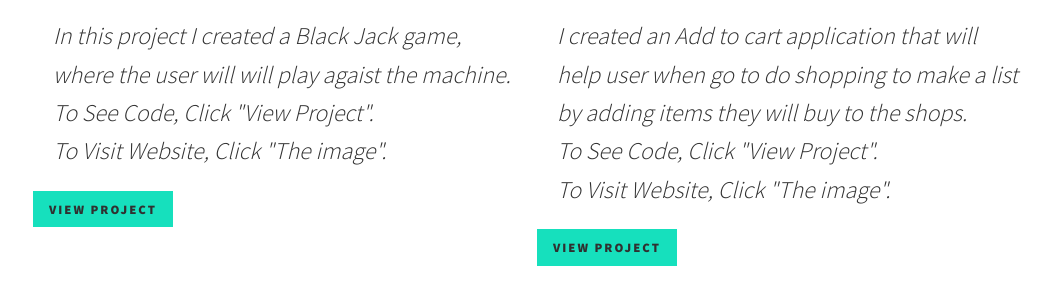
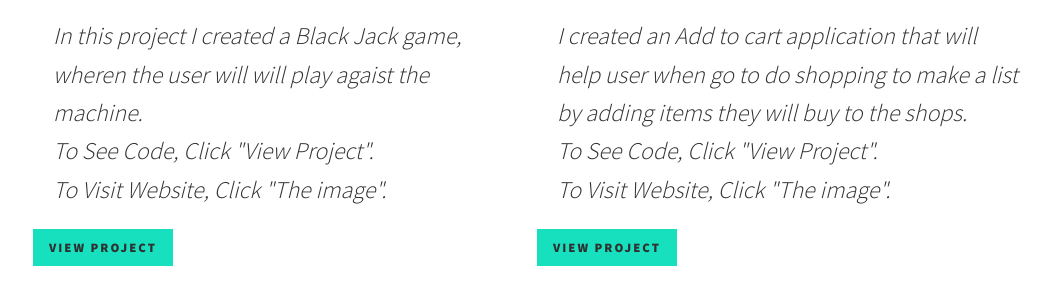
Before and after one commit to ksandile/My-Portfolio-, a plain HTML site: page index.html in a window 1280 px wide. Shown: the part 4068-4361 px from the top of the page, without its empty margins (203-1254 px from the left). Drawn offline with nearby package versions, Linux system fonts and the light colour scheme.

Commit message:
added
ddd

```diff
--- a/index.html
+++ b/index.html
@@ -134,7 +134,7 @@
                 <div class="col">
                     <h3>Black Jack Game</h3>
                     <a href="https://ksandile.github.io/BlackJackGame2/" class="portfolio__item"><img src="img/frontP.png" alt="" class="portfolio__img" /></a>
-                    <p> In this project I created a Black Jack game, where the user will will play agaist the machine.<br>
+                    <p> In this project I created a Black Jack game, wheren the user will will play agaist the machine.<br>
                             To See Code, Click "View Project".<br>
                             To Visit Website, Click "The image".</p>
                     <a href="https://github.com/ksandile/BlackJackGame2" class="btn-work">View Project</a>
```
